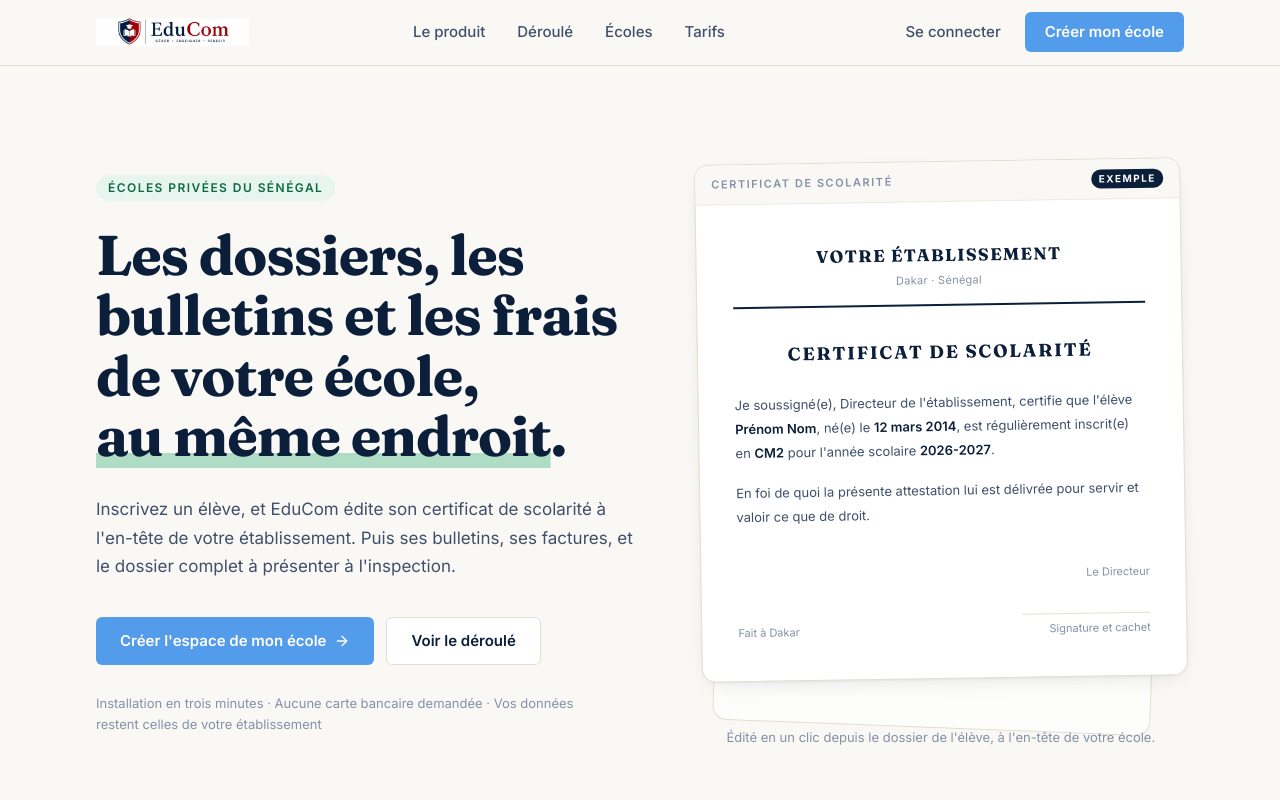
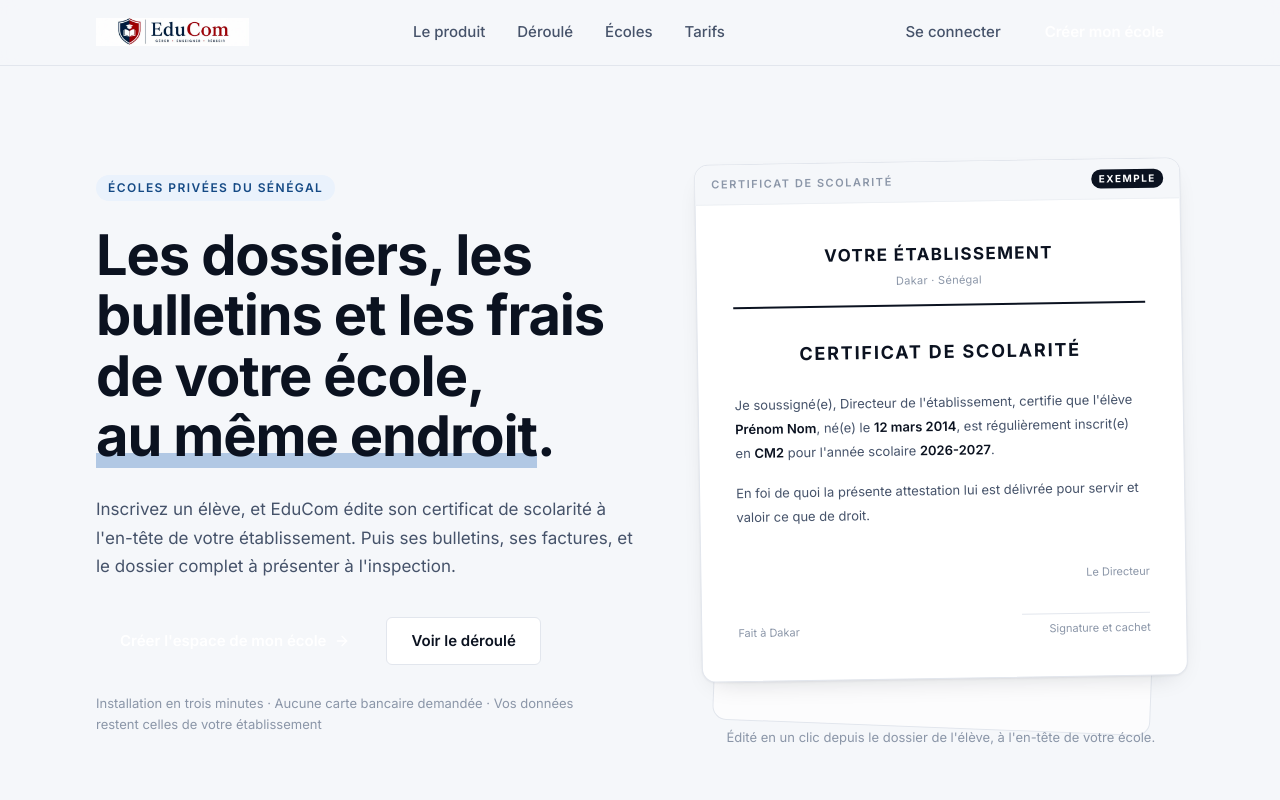
Before and after one commit to koryobjectifs-sudo/EduCom, a Next.js app: page / in a window 1280 px wide. Shown: the top 800 px of the page. Built offline with nearby package versions, Linux system fonts and the light colour scheme.

Commit message:
style(tokens): add workspace shell tokens (rail 72px, navy #0E2541, accent #9C0F15)

```diff
--- a/src/app/globals.css
+++ b/src/app/globals.css
@@ -100,7 +100,7 @@
 
   /* ─── Rayons : trois valeurs, pas sept ───────────────────────────────────*/
   --radius-control: 6px;   /* champs, boutons, pastilles de petite taille */
-  --radius-surface: 12px;  /* cartes, modales, panneaux */
+  --radius-surface: 10px;  /* cartes, modales, panneaux */
   /* le troisième est `9999px`, exposé via --radius-pill ci-dessous */
   --radius-pill: 9999px;   /* pastilles d'état, avatars */
 
@@ -113,13 +113,26 @@
      est fixée explicitement pour que la règle soit lisible ici. */
   --spacing: 0.25rem;
 
-  /* ─── Typographie : six rôles, plancher à 12px ───────────────────────────*/
-  --text-role-page:    28px;  /* titre de page — un seul par écran */
-  --text-role-section: 18px;  /* titre de section */
-  --text-role-card:    15px;  /* titre de carte */
-  --text-role-body:    14px;  /* défaut : tableaux, formulaires, texte courant */
-  --text-role-label:   13px;  /* libellé de champ, en-tête de colonne */
-  --text-role-meta:    12px;  /* métadonnée — PLANCHER ABSOLU, rien en dessous */
+  /* ─── Typographie : échelle logicielle calibrée et dense ─────────────────*/
+  --text-role-page:    22px;  /* titre de page — un seul par écran */
+  --text-role-section: 16px;  /* titre de section */
+  --text-role-card:    14px;  /* titre de carte */
+  --text-role-body:    13px;  /* défaut : tableaux, formulaires, texte courant */
+  --text-role-label:   12px;  /* libellé de champ, en-tête de colonne */
+  --text-role-meta:    11px;  /* métadonnée et précision */
+
+  /* ─── Shell bi-étagé EduCom (Workspace & Rail) ───────────────────────────*/
+  --color-rail-bg:          #0E2541;  /* Navy standard EduCom */
+  --color-rail-hover:       #18365D;  /* Survol élément de rail */
+  --color-rail-active:      #1F4676;  /* Élément de rail actif */
+  --color-rail-text:        #94A3B8;  /* Texte/icône inactif */
+  --color-rail-text-active: #FFFFFF;  /* Texte/icône actif */
+  --color-rail-accent:      #9C0F15;  /* Accent liseré rouge EduCom */
+
+  --width-rail:              72px;
+  --width-sidebar-expanded: 200px;
+  --width-sidebar-collapsed: 52px;
+  --height-topbar:           48px;
 
   /* ─── Alias de compatibilité ─────────────────────────────────────────────
      Noms attendus par le code existant. Ils pointent vers les tokens de rôle
@@ -137,52 +150,104 @@
 }
 
 /* ═══════════════════════════════════════════════════════════════════════════
-   SOCLE MARKETING — ADDENDUM PLG (19 août 2026)
+   SOCLE MARKETING — REFONTE « SYSTÈME » (4 septembre 2026, troisième version)
    ───────────────────────────────────────────────────────────────────────────
-   Une échelle DISTINCTE de celle du produit, et c'est délibéré.
+   Kory a explicitement rejeté les deux premières versions de ce socle
+   (« pas assez bonnes », consigne écrite : ne pas itérer dessus). La
+   précédente — marine + or, bannière de type cachet officiel — vit intacte
+   sur la branche `attempt-2/navy-gold-showcase`, jamais fusionnée.
 
-   POURQUOI NE PAS RÉUTILISER LES TOKENS APPLICATIFS. Le produit doit être
-   neutre : `--color-primary` est surchargé à l'exécution par la couleur de
-   CHAQUE école (`School.primaryColor`), et `--color-ground` est un gris froid
-   choisi pour que des tableaux de notes restent lisibles huit heures d'affilée.
-   Une page d'accueil a le problème inverse : elle doit avoir une voix, celle
-   d'EduCom, la même pour tout le monde. Brancher la landing sur des tokens
-   qu'une école peut repeindre en rose produirait une marque sans identité.
+   ═══ POURQUOI UNE TROISIÈME PALETTE, PAS UNE VARIANTE DE LA DEUXIÈME ═══
 
-   D'OÙ VIENNENT CES COULEURS. Elles ne sont pas inventées : le marine et le
-   vert sont lus dans les fichiers de marque existants
-   (`public/brand/educom-symbole.svg` — #0B1F3A et #1CA46B). Le vert n'était
-   utilisé NULLE PART dans l'interface ; c'est la moitié de l'identité qui
-   dormait dans un SVG.
+   Les deux premières tentaient la même métaphore : EduCom fabrique des
+   documents, donc la page devait ressembler à du papier (blanc chaud, lot
+   PLG) ou à un cachet officiel (marine + or, tentative 2). La référence
+   demandée cette fois — Veracross, BambooHR — ne vend pas des documents,
+   elle vend une INFRASTRUCTURE : « the product should feel like
+   infrastructure that schools can trust ». Un papier chaud ou un filet or
+   disent « imprimerie », pas « système ». D'où un pivot complet, pas un
+   nouveau nuancier sur la même idée.
 
-   LE PAPIER. `--m-paper` est un blanc CHAUD, pas le #F8FAFC bleuté de
-   l'application. EduCom fabrique des documents — certificats, bulletins, reçus.
-   Le fond de la page d'accueil est la matière de ce que le produit livre. C'est
-   aussi ce qui l'éloigne le plus sûrement du gris-bleu par défaut que porte
-   toute maquette générée.
+   ═══ D'OÙ VIENNENT CES COULEURS ═══
+
+   Une encre froide presque noire pour la structure — jamais un aplat
+   décoratif — UN bleu, celui d'EduCom (`--color-primary` du produit,
+   #539BEB, lu dans `public/brand/`, donc pas inventé), et un gris structuré
+   plutôt qu'un blanc chaud. Le vert de marque (#1CA46B) redevient un SIGNAL
+   rare — un point « à jour », un statut conforme — et non l'accent
+   principal : un accent et un signal de la même famille chromatique ne se
+   distingueraient plus l'un de l'autre.
    ═══════════════════════════════════════════════════════════════════════════ */
 :root {
-  --m-ink:        #0B1F3A;  /* marine de marque — titres, aplats profonds */
-  --m-ink-soft:   #40506B;  /* texte courant sur papier */
-  --m-ink-faint:  #8492A8;  /* métadonnée, légende */
+  --m-ink:       #0B1220;  /* quasi-noir froid — titres, structure */
+  --m-ink-soft:  #46536A;  /* texte courant */
+  --m-ink-faint: #8B96A8;  /* métadonnée, légende */
 
-  --m-brand-primary: #539BEB; /* Bleu principal officiel EduCom */
-
-  --m-paper:      #FAF8F4;  /* fond éditorial chaud */
-  --m-paper-deep: #F2EEE6;  /* second fond, pour alterner sans changer de ton */
+  --m-paper:      #F5F7FA;  /* fond structuré et froid — pas un papier */
+  --m-paper-deep: #EBEEF3;
   --m-card:       #FFFFFF;
 
-  --m-accent:       #1CA46B;  /* vert de marque */
-  --m-accent-deep:  #0E6B45;  /* même vert, lisible en texte sur papier (4,5:1) */
-  --m-accent-wash:  #E8F5EE;  /* voile vert pour une pastille ou un fond de puce */
+  /* Le bleu réel d'EduCom, décliné pour la marque plutôt que pour un tenant :
+     une version portante de texte (`-deep`, AA sur `--m-paper`), une teinte
+     pleine pour les aplats et pastilles (`--m-accent`), et la couleur
+     officielle elle-même réservée aux aplats qui portent du texte blanc
+     (`-bright` — même raisonnement que `--color-primary-ink` du produit,
+     plus haut dans ce fichier : #539BEB donne 2,9:1 sur blanc, sous le seuil
+     AA — jamais de texte directement dessus). */
+  --m-accent:        #2C6CB8;
+  --m-accent-deep:   #154A85;  /* 6,1:1 sur --m-paper — texte, liens, icônes */
+  --m-accent-bright: #539BEB;  /* teinte officielle — aplats seulement */
+  --m-accent-wash:   #EAF2FC;
 
-  --m-line:      #E4DED2;  /* filet chaud, accordé au papier */
-  --m-line-soft: #EFEAE1;
+  /* Signal, pas accent : un point « à jour », un badge de conformité. S'il
+     portait aussi l'identité de marque, plus rien ne distinguerait « c'est
+     EduCom » de « c'est en règle ». */
+  --m-signal: #0E8F5B;
 
-  /* Un seul relief, très bas : la profondeur vient du contraste et de l'espace,
-     pas d'une ombre portée. Les ombres larges et sombres sont l'autre signature
-     visuelle des maquettes générées. */
-  --m-lift: 0 1px 2px rgb(11 31 58 / 0.04), 0 8px 24px -12px rgb(11 31 58 / 0.18);
+  /* Accent d'attention — refonte visuelle du 5 septembre 2026 (v6). Réservé
+     EXCLUSIVEMENT à ce qui demande une action (absence, facture en retard,
+     classe sans titulaire), jamais à la décoration ni à l'identité. Avant
+     cet ajout, « Le pilotage » était monochrome bleu : un effectif et une
+     alerte avaient le même poids visuel. Teinte chaude délibérément distincte
+     du bleu de marque ET du vert `--m-signal` (positif) — une troisième
+     famille de couleur, pas une nuance des deux autres. */
+  --m-alert:        #B4460F;
+  --m-alert-wash:   #FBEEE6;
+  /* Variante claire, pour les panneaux sombres (« Le pilotage ») — même
+     raisonnement que `--m-accent-bright` pour le bleu : 8,5:1 sur
+     `--m-ink-elevated`, calculé. */
+  --m-alert-bright: #F5A25A;
+
+  /* Rouge stratégique — refonte v7 (6 septembre 2026). Échantillonné
+     directement dans `educom-logo-officiel.jpg` (moyenne des pixels du
+     blason à forte saturation rouge, script ponctuel — pas une supposition) :
+     #9C0F15. Réservé à l'emphase (un mot dans un titre, un accent ponctuel) —
+     jamais un aplat de section entière, jamais l'identité d'un bouton
+     d'action courant (l'encre `--m-ink` garde ce rôle). 9,5:1 sur blanc,
+     calculé : utilisable aussi bien en texte qu'en aplat avec texte blanc. */
+  --m-red: #9C0F15;
+
+  /* Fond chaud — refonte v7. Kory : « trop noir, trop rigide, pas assez
+     vivant ». Une seule teinte crème, combinée en dégradé Tailwind (jamais un
+     `linear-gradient` littéral ici — le garde-fou de `verify-design-tokens.ts`
+     l'interdit dans ce fichier) avec le blanc et `--m-accent-wash` existant,
+     pour un lavis doux crème → blanc → bleu très pâle, réservé au hero et à
+     la section « Convergence ». Jamais en fond de page entière. */
+  --m-warm: #FBF1E7;
+
+  --m-line:      #E2E6ED;
+  --m-line-soft: #EDF0F4;
+
+  --m-lift: 0 1px 2px rgb(11 18 32 / 0.05), 0 10px 28px -14px rgb(11 18 32 / 0.20);
+
+  /* Registre sombre — réservé au diagramme du lot « Un système » et au
+     bandeau final ⁄ pied de page. Volontairement la MÊME encre que le texte
+     clair, assombrie, et non une seconde couleur : la page passe clair →
+     sombre → clair, mais reste une seule famille chromatique du début à la
+     fin, pas deux chartes qui alternent. */
+  --m-ink-deep:     #060A12;
+  --m-ink-elevated: #121A2A;
+  --m-ink-line:     rgb(255 255 255 / 0.10);
 }
 
 /* Syntaxe de couleur relative : conserve teinte et chroma en relevant la
@@ -233,22 +298,36 @@
   --color-error:   var(--color-error);
   --color-info:    var(--color-info);
 
-  /* Marketing — addendum PLG. Préfixe `m-` pour qu'on ne puisse pas les
-     confondre avec les tokens produit en lisant une classe. */
+  /* Marketing — refonte du 4 septembre 2026. Préfixe `m-` pour qu'on ne
+     puisse pas les confondre avec les tokens produit en lisant une classe. */
   --color-m-ink:        var(--m-ink);
   --color-m-ink-soft:   var(--m-ink-soft);
   --color-m-ink-faint:  var(--m-ink-faint);
-  --color-m-primary:    var(--m-brand-primary);
   --color-m-paper:      var(--m-paper);
   --color-m-paper-deep: var(--m-paper-deep);
   --color-m-card:       var(--m-card);
-  --color-m-accent:      var(--m-accent);
-  --color-m-accent-deep: var(--m-accent-deep);
-  --color-m-accent-wash: var(--m-accent-wash);
+  --color-m-accent:        var(--m-accent);
+  --color-m-accent-deep:   var(--m-accent-deep);
+  --color-m-accent-bright: var(--m-accent-bright);
+  --color-m-accent-wash:   var(--m-accent-wash);
+  --color-m-signal:    var(--m-signal);
+  --color-m-alert:        var(--m-alert);
+  --color-m-alert-wash:   var(--m-alert-wash);
+  --color-m-alert-bright: var(--m-alert-bright);
+  --color-m-red: var(--m-red);
+  --color-m-warm: var(--m-warm);
   --color-m-line:      var(--m-line);
   --color-m-line-soft: var(--m-line-soft);
   --shadow-m-lift: var(--m-lift);
-  --font-display: var(--font-fraunces), Georgia, "Times New Roman", serif;
+
+  --color-m-ink-deep:     var(--m-ink-deep);
+  --color-m-ink-elevated: var(--m-ink-elevated);
+  --color-m-ink-line:     var(--m-ink-line);
+
+  /* Instrument Sans, pas Fraunces (tentative 2) : la métaphore n'est plus le
+     document romain, c'est le système logiciel — voir l'en-tête du socle
+     marketing ci-dessus. Chargée dans `(marketing)/layout.tsx`. */
+  --font-display: var(--font-instrument), "Inter", system-ui, sans-serif;
 
   /* Rayons — ajoutés, pas substitués */
   --radius-control: var(--radius-control);
```
